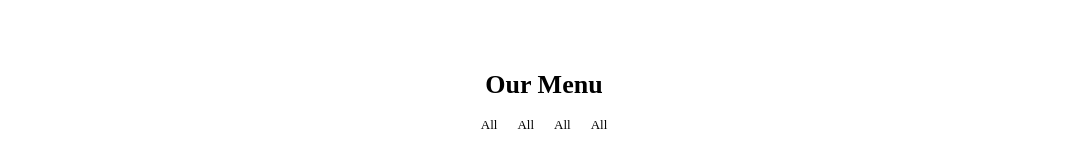
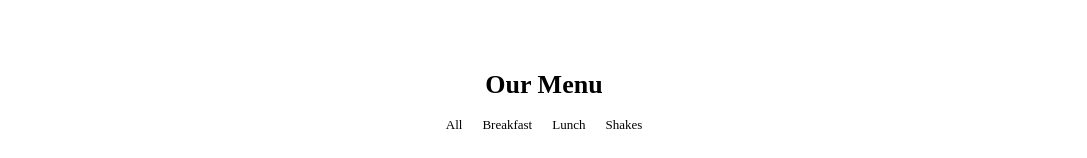
Before and after one commit to okkyprasetian/fcc-menu, a React (Create React App) app: page / in a window 1280 px wide. Shown: the top 158 px of the page, without its empty margins (96-1183 px from the left). Built offline with nearby package versions, Linux system fonts and the light colour scheme.

Commit message:
finish component nav and filter

```diff
--- a/src/App.js
+++ b/src/App.js
@@ -9,10 +9,27 @@ function App() {
   // State
   const [showMenu, setShowMenu] = useState(menu)
 
+  // Set State
+  const onFilter = filter => {
+    let newMenu = [...menu]
+
+    if (filter === 'all') {
+      newMenu = [...menu]
+    } else if (filter === 'breakfast') {
+      newMenu = newMenu.filter(obj => obj.category === filter)
+    } else if (filter === 'lunch') {
+      newMenu = newMenu.filter(obj => obj.category === filter)
+    } else if (filter === 'shakes') {
+      newMenu = newMenu.filter(obj => obj.category === filter)
+    }
+
+    setShowMenu(newMenu)
+  }
+
   return (
     <div className="App">
       <Header />
-      <Nav />
+      <Nav onFilter={onFilter} />
       <Cards showMenu={showMenu} />
     </div>
   );
--- a/src/components/Filter.jsx
+++ b/src/components/Filter.jsx
@@ -1,7 +1,7 @@
-function Filter() {
+function Filter({ text, onFilter, category }) {
     return (
-        <div className="filter">
-            All
+        <div className="filter" onClick={() => onFilter(category)} >
+            {text}
         </div>
     );
 }
--- a/src/components/Nav.jsx
+++ b/src/components/Nav.jsx
@@ -1,12 +1,12 @@
 import Filter from "./Filter"
 
-function Nav() {
+function Nav({ onFilter }) {
     return (
         <nav className="nav">
-            <Filter />
-            <Filter />
-            <Filter />
-            <Filter />
+            <Filter text='All' onFilter={onFilter} category='all' />
+            <Filter text='Breakfast' onFilter={onFilter} category='breakfast' />
+            <Filter text='Lunch' onFilter={onFilter} category='lunch' />
+            <Filter text='Shakes' onFilter={onFilter} category='shakes' />
         </nav>
     );
 }
```
